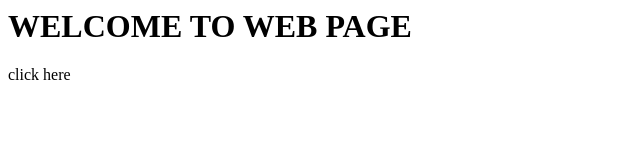
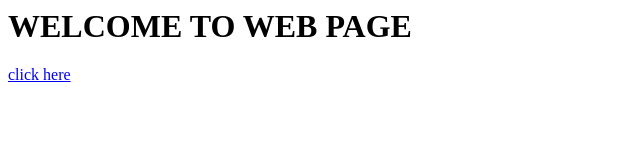
Before and after one commit to deekshithanaik/myproject2.github.io, a plain HTML site: page index.html in a window 1280 px wide. Shown: the full height of the page, 0-640 px from the left. Drawn offline with Linux system fonts and the light colour scheme.

Commit message:
Update index.html

```diff
--- a/index.html
+++ b/index.html
@@ -5,6 +5,6 @@
 </head>
 <body>
 <h1>WELCOME TO WEB PAGE </h1>
-  <link rel="webpage" href="index1.html"> click here </link>
+  <a href="index1.html"> click here </a>
 </body>
 </html>
```
